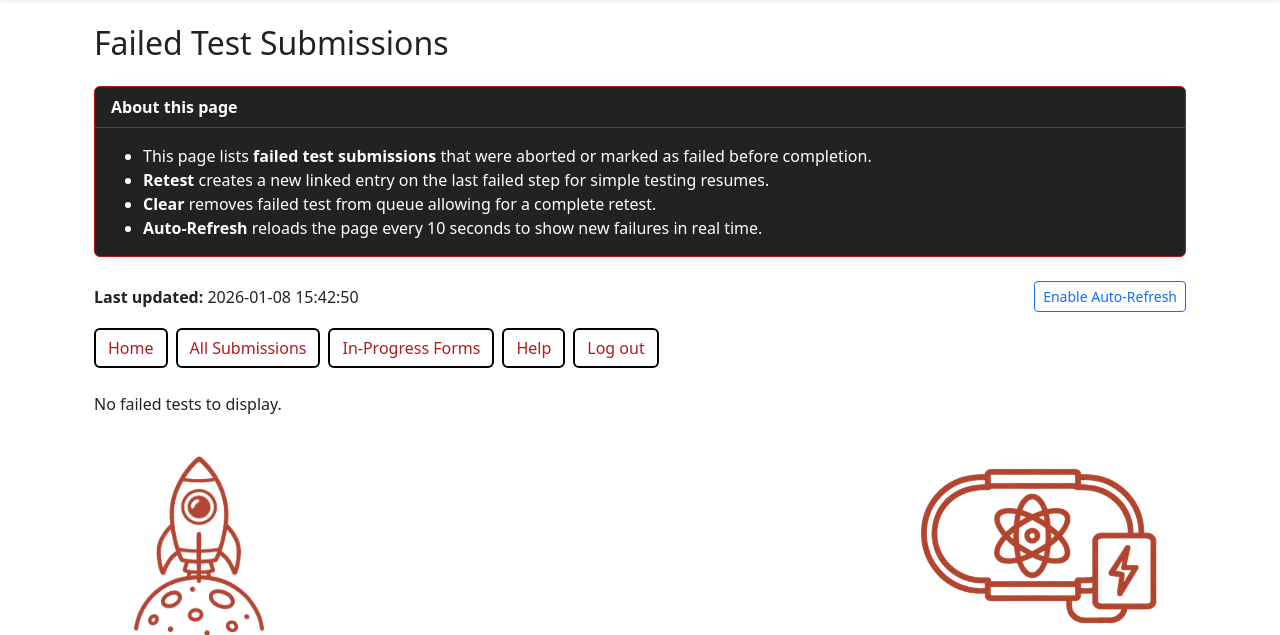
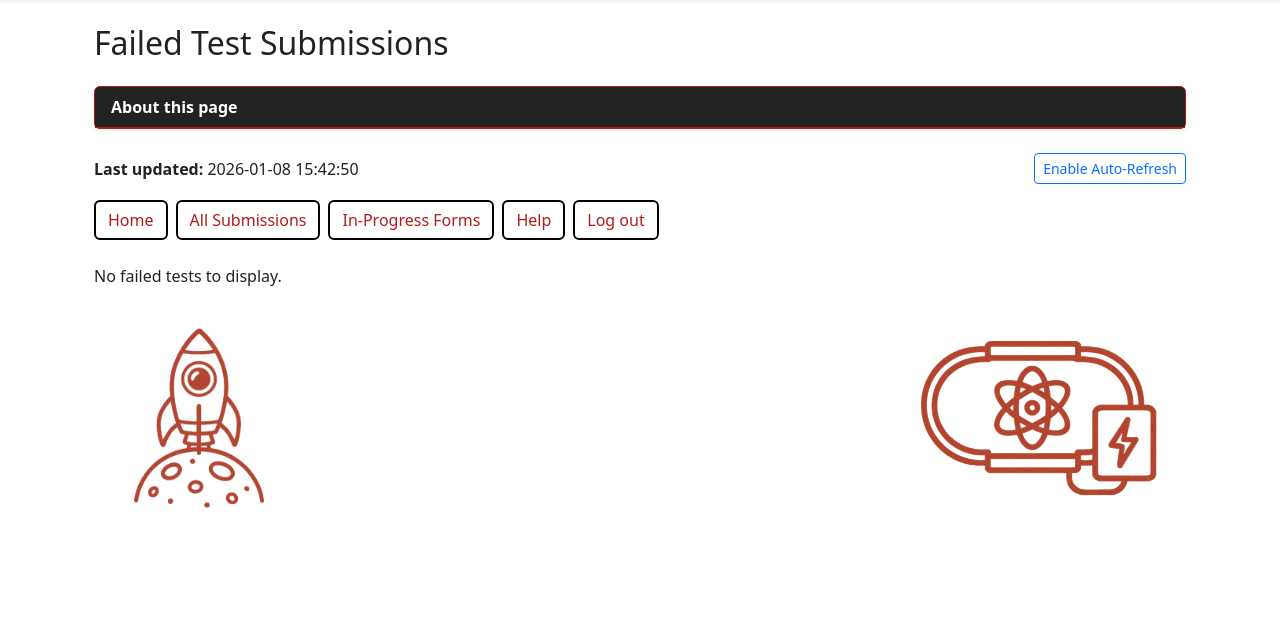
Before and after one commit to apollo-lhc/cm_testing_webapp, a Flask app: page /failed_tests in a window 1280 px wide. Shown: the part 80-715 px from the top of the page. Run offline with Flask 3, Linux system fonts and the light colour scheme; the visitor is signed in with stand-in values (Sample User, id 1); data that the repository does not hold is empty; some libraries are stand-ins or nearby versions.

Commit message:
default closed help text

```diff
--- a/templates/failed_tests.html
+++ b/templates/failed_tests.html
@@ -27,14 +27,14 @@
         role="button"
         data-bs-toggle="collapse"
         data-bs-target="#failedHelp"
-        aria-expanded="true">
+        aria-expanded="false">
       <strong>About this page</strong>
       <span id="help-toggle-text" class="text-muted small">
         Click to hide
       </span>
     </div>
 
-    <div id="failedHelp" class="collapse show">
+    <div id="failedHelp" class="collapse">
       <div class="card-body">
         <ul class="mb-0">
           <li>
@@ -233,5 +233,9 @@
     helpText.textContent = "Click to expand";
   });
 
+
 </script>
+
+
+
 {% endblock %}
```
